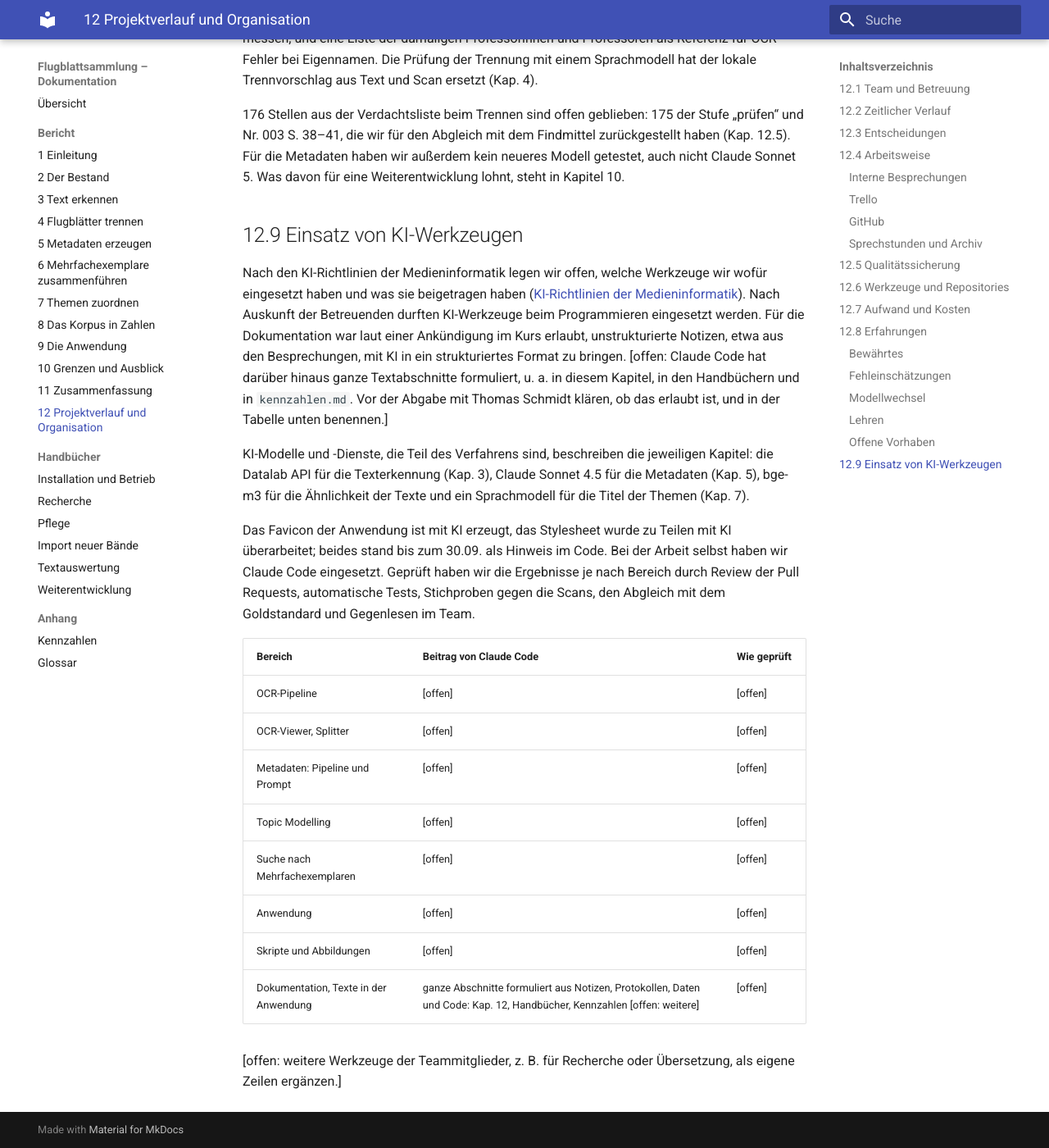
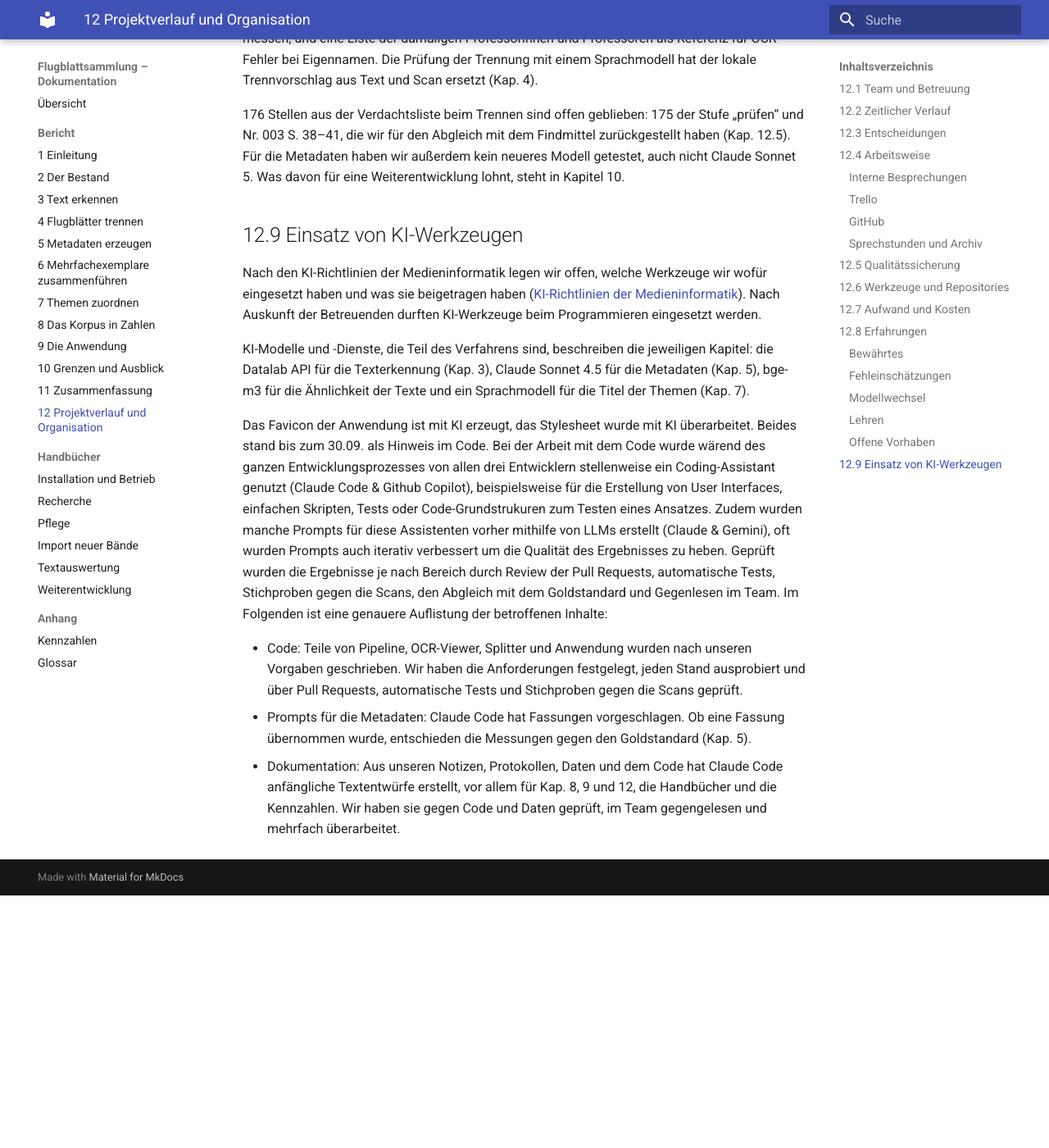
Before and after one commit to woidveit02/UR_LeafletArchive, an MkDocs documentation site: the page built from docs/bericht/12-projektverlauf.md, in a window 1280 px wide and 1400 px high, scrolled down 11531 px. Shown: the whole window at 82% size. Built offline with MkDocs 1.6.1 and Material for MkDocs 9.7.7, drawn with Linux system fonts in a browser that asks for light colours; after the commit the page ends 12623 px from its top, so only the background shows below that.

Commit message:
docs: Add ai information to chapter 12

```diff
--- a/docs/bericht/12-projektverlauf.md
+++ b/docs/bericht/12-projektverlauf.md
@@ -203,21 +203,12 @@ Einige Vorhaben haben wir bewusst zurückgestellt, um uns auf Metadaten und Anwe
 
 ## 12.9 Einsatz von KI-Werkzeugen
 
-Nach den KI-Richtlinien der Medieninformatik legen wir offen, welche Werkzeuge wir wofür eingesetzt haben und was sie beigetragen haben ([KI-Richtlinien der Medieninformatik](https://www.uni-regensburg.de/informatik-data-science/fakultaet/einrichtungen/medieninformatik/studium/ki-richtlinien)). Nach Auskunft der Betreuenden durften KI-Werkzeuge beim Programmieren eingesetzt werden. Für die Dokumentation war laut einer Ankündigung im Kurs erlaubt, unstrukturierte Notizen, etwa aus den Besprechungen, mit KI in ein strukturiertes Format zu bringen. [offen: Claude Code hat darüber hinaus ganze Textabschnitte formuliert, u. a. in diesem Kapitel, in den Handbüchern und in `kennzahlen.md`. Vor der Abgabe mit Thomas Schmidt klären, ob das erlaubt ist, und in der Tabelle unten benennen.]
+Nach den KI-Richtlinien der Medieninformatik legen wir offen, welche Werkzeuge wir wofür eingesetzt haben und was sie beigetragen haben ([KI-Richtlinien der Medieninformatik](https://www.uni-regensburg.de/informatik-data-science/fakultaet/einrichtungen/medieninformatik/studium/ki-richtlinien)). Nach Auskunft der Betreuenden durften KI-Werkzeuge beim Programmieren eingesetzt werden.
 
 KI-Modelle und -Dienste, die Teil des Verfahrens sind, beschreiben die jeweiligen Kapitel: die Datalab API für die Texterkennung (Kap. 3), Claude Sonnet 4.5 für die Metadaten (Kap. 5), bge-m3 für die Ähnlichkeit der Texte und ein Sprachmodell für die Titel der Themen (Kap. 7).
 
-Das Favicon der Anwendung ist mit KI erzeugt, das Stylesheet wurde zu Teilen mit KI überarbeitet; beides stand bis zum 30.09. als Hinweis im Code. Bei der Arbeit selbst haben wir Claude Code eingesetzt. Geprüft haben wir die Ergebnisse je nach Bereich durch Review der Pull Requests, automatische Tests, Stichproben gegen die Scans, den Abgleich mit dem Goldstandard und Gegenlesen im Team.
+Das Favicon der Anwendung ist mit KI erzeugt, das Stylesheet wurde mit KI überarbeitet. Beides stand bis zum 30.09. als Hinweis im Code. Bei der Arbeit mit dem Code wurde wärend des ganzen Entwicklungsprozesses von allen drei Entwicklern stellenweise ein Coding-Assistant genutzt (Claude Code & Github Copilot), beispielsweise für die Erstellung von User Interfaces, einfachen Skripten, Tests oder Code-Grundstrukuren zum Testen eines Ansatzes. Zudem wurden manche Prompts für diese Assistenten vorher mithilfe von LLMs erstellt (Claude & Gemini), oft wurden Prompts auch iterativ verbessert um die Qualität des Ergebnisses zu heben. Geprüft wurden die Ergebnisse je nach Bereich durch Review der Pull Requests, automatische Tests, Stichproben gegen die Scans, den Abgleich mit dem Goldstandard und Gegenlesen im Team. Im Folgenden ist eine genauere Auflistung der betroffenen Inhalte:
 
-| Bereich | Beitrag von Claude Code | Wie geprüft |
-|---|---|---|
-| OCR-Pipeline | [offen] | [offen] |
-| OCR-Viewer, Splitter | [offen] | [offen] |
-| Metadaten: Pipeline und Prompt | [offen] | [offen] |
-| Topic Modelling | [offen] | [offen] |
-| Suche nach Mehrfachexemplaren | [offen] | [offen] |
-| Anwendung | [offen] | [offen] |
-| Skripte und Abbildungen | [offen] | [offen] |
-| Dokumentation, Texte in der Anwendung | ganze Abschnitte formuliert aus Notizen, Protokollen, Daten und Code: Kap. 12, Handbücher, Kennzahlen [offen: weitere] | [offen] |
-
-[offen: weitere Werkzeuge der Teammitglieder, z. B. für Recherche oder Übersetzung, als eigene Zeilen ergänzen.]
+- Code: Teile von Pipeline, OCR-Viewer, Splitter und Anwendung wurden nach unseren Vorgaben geschrieben. Wir haben die Anforderungen festgelegt, jeden Stand ausprobiert und über Pull Requests, automatische Tests und Stichproben gegen die Scans geprüft.
+- Prompts für die Metadaten: Claude Code hat Fassungen vorgeschlagen. Ob eine Fassung übernommen wurde, entschieden die Messungen gegen den Goldstandard (Kap. 5).
+- Dokumentation: Aus unseren Notizen, Protokollen, Daten und dem Code hat Claude Code anfängliche Textentwürfe erstellt, vor allem für Kap. 8, 9 und 12, die Handbücher und die Kennzahlen. Wir haben sie gegen Code und Daten geprüft, im Team gegengelesen und mehrfach überarbeitet.
```
